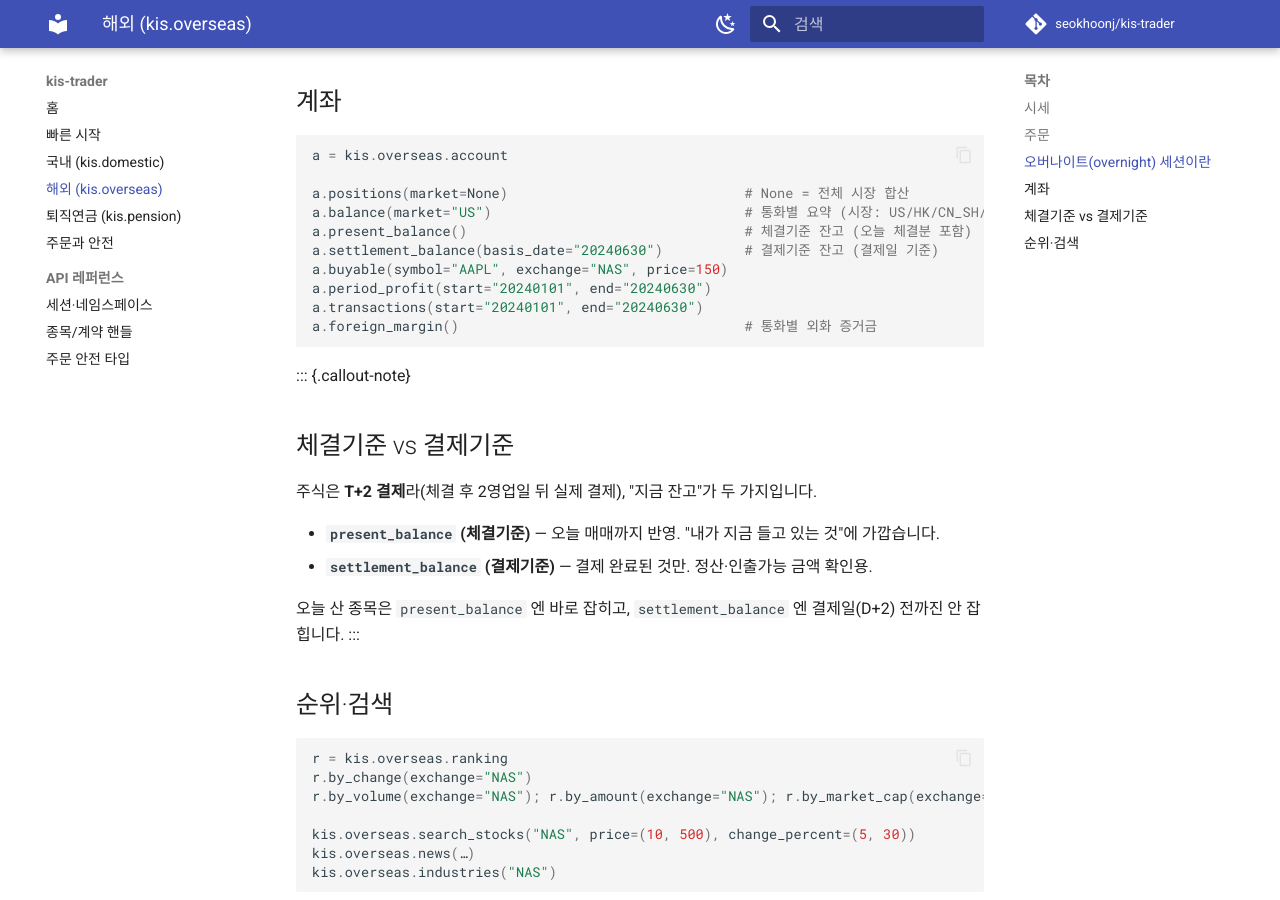
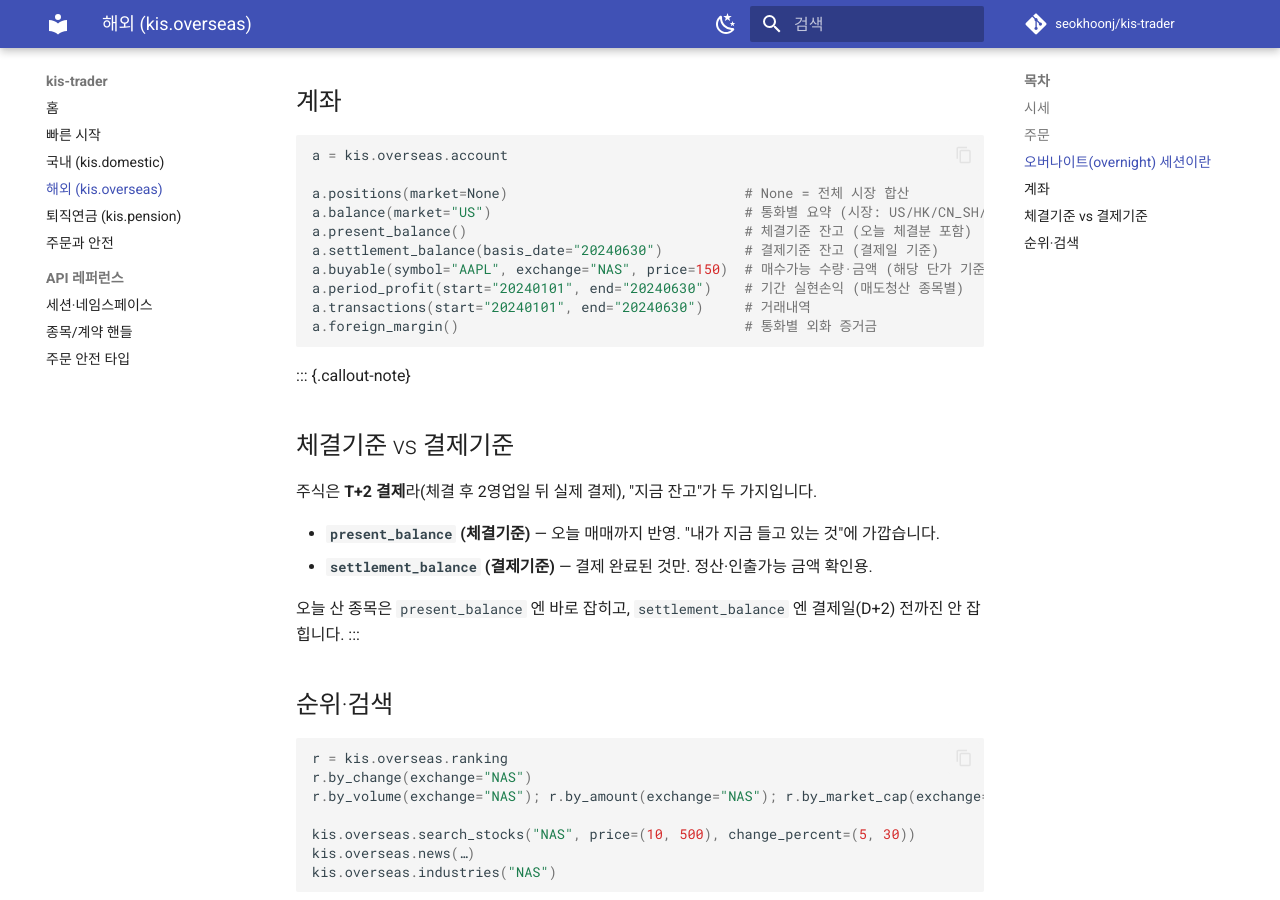
Before and after one commit to seokhoonj/kis-trader, an MkDocs documentation site: the page built from docs/overseas.md, in a window 1280 px wide and 900 px high, scrolled down 1000 px. Built offline with MkDocs 1.6.1 and Material for MkDocs 9.7.7, drawn with Linux system fonts in a browser that asks for light colours; comment, search, counter and statistics services are not loaded.

Commit message:
docs: comment the remaining overseas account example lines

````diff
--- a/docs/overseas.md
+++ b/docs/overseas.md
@@ -47,9 +47,9 @@ a.positions(market=None)                             # None = 전체 시장 합
 a.balance(market="US")                               # 통화별 요약 (시장: US/HK/CN_SH/CN_SZ/JP/VN_HN/VN_HCM)
 a.present_balance()                                  # 체결기준 잔고 (오늘 체결분 포함)
 a.settlement_balance(basis_date="20240630")          # 결제기준 잔고 (결제일 기준)
-a.buyable(symbol="AAPL", exchange="NAS", price=150)
-a.period_profit(start="20240101", end="20240630")
-a.transactions(start="20240101", end="20240630")
+a.buyable(symbol="AAPL", exchange="NAS", price=150)  # 매수가능 수량·금액 (해당 단가 기준)
+a.period_profit(start="20240101", end="20240630")    # 기간 실현손익 (매도청산 종목별)
+a.transactions(start="20240101", end="20240630")     # 거래내역
 a.foreign_margin()                                   # 통화별 외화 증거금
 ```
 
````
